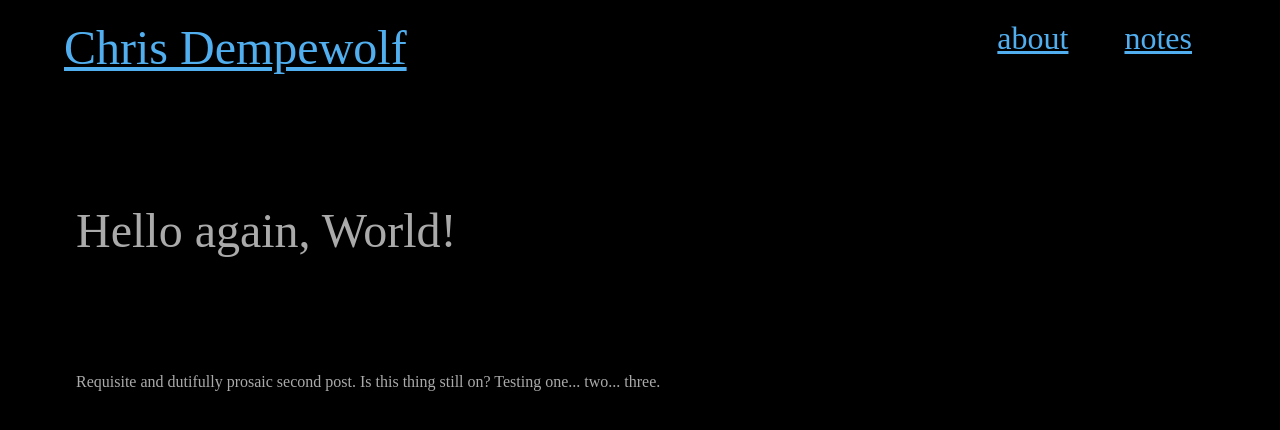
After one commit to dempe/phpblog, a PHP site: page /posts/hello-again-world.php in a window 1280 px wide. The commit adds this page. Shown: the top 430 px of the page. Run offline with PHP 8.4, Linux system fonts and the light colour scheme.

Commit message:
Parse posts

```diff
--- /dev/null
+++ b/content/posts/hello-again-world.ini
@@ -0,0 +1,3 @@
+creation_time = "2023-02-27"
+tags = "dev"
+title = "Hello again, World"
--- /dev/null
+++ b/content/posts/hello-again-world.php
@@ -0,0 +1,4 @@
+<?php include '../../includes/header.php' ?>
+<h1>Hello again, World!</h1>
+<p>Requisite and dutifully prosaic second post.  Is this thing still on?  Testing one... two... three.</p>
+<?php include '../../includes/footer.php' ?>
--- /dev/null
+++ b/content/posts/hello-world.ini
@@ -0,0 +1,3 @@
+creation_time = "2023-02-27"
+tags = "dev"
+title = "Hello, World"
```
Also changed, not shown: content/index.php (+19 -0 lines), content/posts/hello-world.php (renamed from content/posts/0.php).
